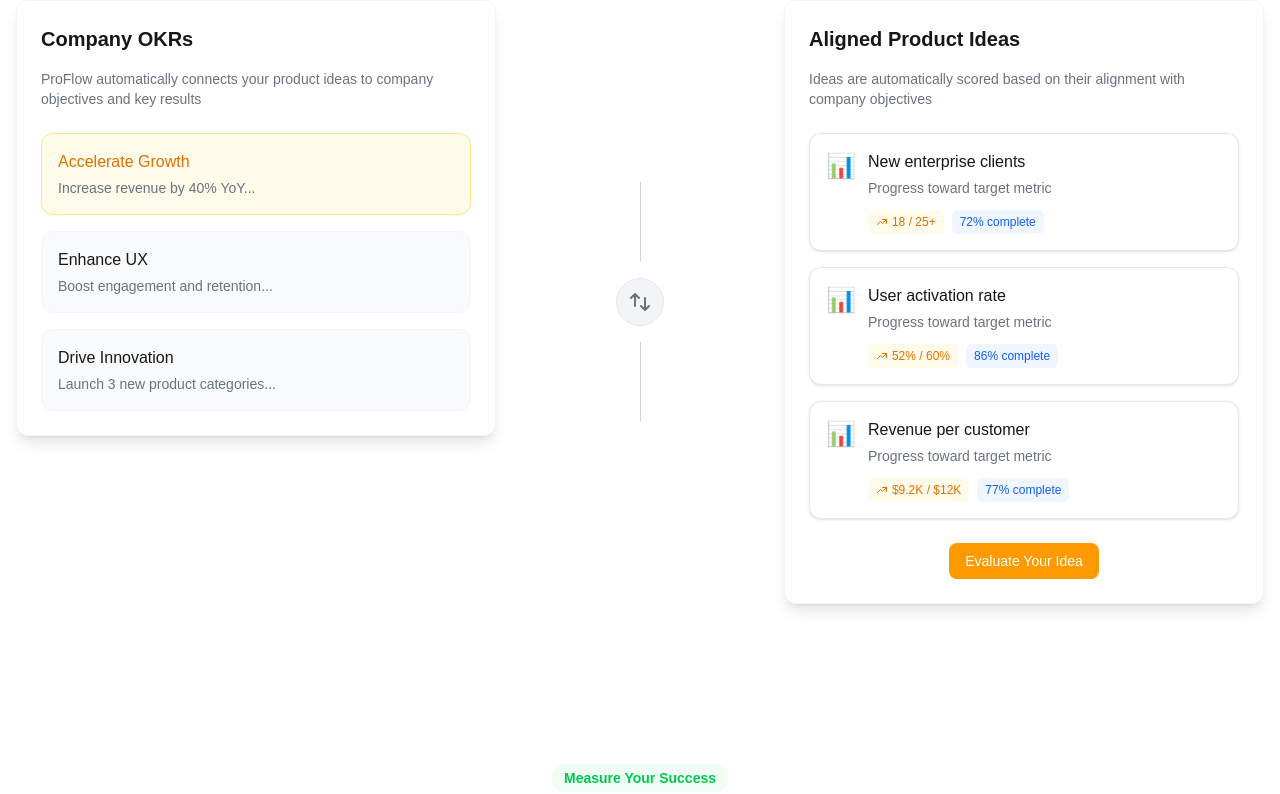
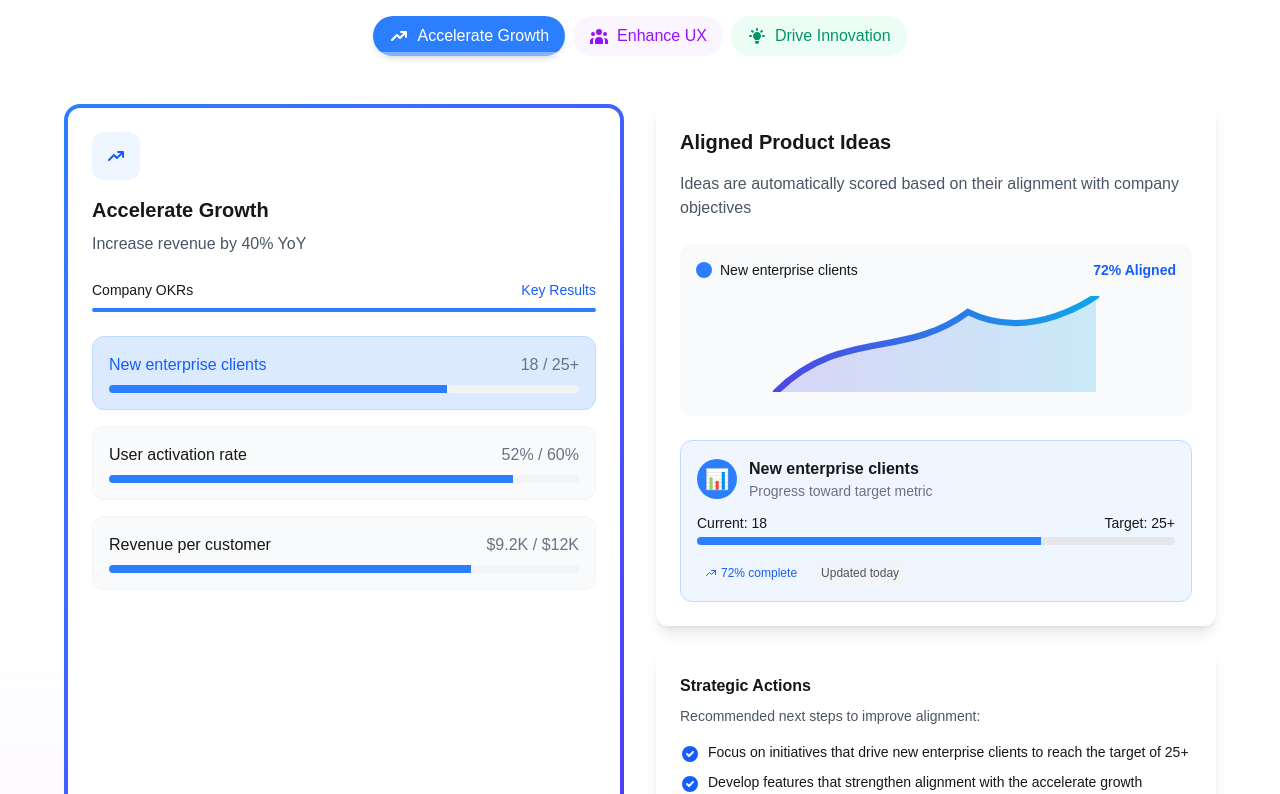
Before and after one commit to mohnishbahal/pro, a Next.js app: page / in a window 1280 px wide. Shown: the part 6300-7094 px from the top of the page. Built offline with nearby package versions, Linux system fonts and the light colour scheme.

Commit message:
Improve StrategicAlignment component with modern UI and better visualizations

```diff
--- a/src/app/components/home/StrategicAlignment.tsx
+++ b/src/app/components/home/StrategicAlignment.tsx
@@ -1,6 +1,7 @@
 'use client';
 
 import React, { useState } from 'react';
+import { motion } from 'framer-motion';
 
 const companyOKRs = [
   {
@@ -53,139 +54,159 @@ const companyOKRs = [
   }
 ];
 
-// Define the type for alignment scores
-interface AlignmentScores {
-  growth: number;
-  experience: number;
-  innovation: number;
-}
-
-interface ProductIdea {
-  id: string;
-  title: string;
-  description: string;
-  alignmentScores: AlignmentScores;
-  impact: string;
-  status: string;
-  icon: string;
-}
-
-const productIdeas: ProductIdea[] = [
-  {
-    id: 'ai-assistant',
-    title: 'AI Product Assistant',
-    description: 'ML-powered suggestion engine for product development',
-    alignmentScores: { growth: 82, experience: 68, innovation: 95 },
-    impact: 'High',
-    status: 'In development',
-    icon: '🤖'
-  },
-  {
-    id: 'analytics-dash',
-    title: 'Advanced Analytics Dashboard',
-    description: 'Real-time metrics visualization and trend analysis',
-    alignmentScores: { growth: 91, experience: 76, innovation: 64 },
-    impact: 'Medium',
-    status: 'Proposed',
-    icon: '📊'
-  },
-  {
-    id: 'mobile-app',
-    title: 'Mobile Companion App',
-    description: 'On-the-go access to key features and notifications',
-    alignmentScores: { growth: 75, experience: 94, innovation: 58 },
-    impact: 'High',
-    status: 'In research',
-    icon: '📱'
-  }
-];
-
 // Function to get color classes based on the color name
 const getColorClasses = (color: string) => {
   switch (color) {
     case 'blue':
       return {
         bg: 'bg-blue-500',
-        bgLight: 'bg-blue-100 dark:bg-blue-900/30',
+        bgLight: 'bg-blue-50 dark:bg-blue-900/20',
+        bgMedium: 'bg-blue-100 dark:bg-blue-800/30',
         text: 'text-blue-600 dark:text-blue-400',
-        border: 'border-blue-200 dark:border-blue-800',
-        ring: 'ring-blue-500'
+        border: 'border-blue-200 dark:border-blue-800/50',
+        ring: 'ring-blue-500/50',
+        gradient: 'from-blue-500 to-indigo-600'
       };
     case 'purple':
       return {
         bg: 'bg-purple-500',
-        bgLight: 'bg-purple-100 dark:bg-purple-900/30',
+        bgLight: 'bg-purple-50 dark:bg-purple-900/20',
+        bgMedium: 'bg-purple-100 dark:bg-purple-800/30',
         text: 'text-purple-600 dark:text-purple-400',
-        border: 'border-purple-200 dark:border-purple-800',
-        ring: 'ring-purple-500'
+        border: 'border-purple-200 dark:border-purple-800/50',
+        ring: 'ring-purple-500/50',
+        gradient: 'from-purple-500 to-fuchsia-600'
       };
     case 'emerald':
       return {
         bg: 'bg-emerald-500',
-        bgLight: 'bg-emerald-100 dark:bg-emerald-900/30',
+        bgLight: 'bg-emerald-50 dark:bg-emerald-900/20',
+        bgMedium: 'bg-emerald-100 dark:bg-emerald-800/30',
         text: 'text-emerald-600 dark:text-emerald-400',
-        border: 'border-emerald-200 dark:border-emerald-800',
-        ring: 'ring-emerald-500'
+        border: 'border-emerald-200 dark:border-emerald-800/50',
+        ring: 'ring-emerald-500/50',
+        gradient: 'from-emerald-500 to-teal-600'
       };
     default:
       return {
         bg: 'bg-gray-500',
-        bgLight: 'bg-gray-100 dark:bg-gray-900/30',
+        bgLight: 'bg-gray-50 dark:bg-gray-900/20',
+        bgMedium: 'bg-gray-100 dark:bg-gray-800/30',
         text: 'text-gray-600 dark:text-gray-400',
-        border: 'border-gray-200 dark:border-gray-800',
-        ring: 'ring-gray-500'
+        border: 'border-gray-200 dark:border-gray-800/50',
+        ring: 'ring-gray-500/50',
+        gradient: 'from-gray-500 to-slate-600'
       };
   }
 };
 
 export default function StrategicAlignment() {
   const [selectedOKR, setSelectedOKR] = useState(companyOKRs[0]);
-  const [selectedIdea, setSelectedIdea] = useState(productIdeas[0]);
-  const [activeTool, setActiveTool] = useState('explore');
+  const [activeMetricIndex, setActiveMetricIndex] = useState(0);
 
   const colorClasses = getColorClasses(selectedOKR.color);
 
   return (
     <section className="py-16 sm:py-20 relative overflow-hidden">
+      {/* Background elements */}
+      <div className="absolute inset-0 overflow-hidden">
+        <div className="absolute -top-40 -right-40 w-96 h-96 rounded-full bg-blue-50 dark:bg-blue-900/10 blur-3xl opacity-50"></div>
+        <div className="absolute -bottom-40 -left-40 w-96 h-96 rounded-full bg-purple-50 dark:bg-purple-900/10 blur-3xl opacity-50"></div>
+      </div>
+
       <div className="container mx-auto px-4 relative">
-        <div className="text-center mb-10 sm:mb-12">
+        <div className="text-center mb-10 sm:mb-16">
           <span className="inline-block px-3 py-1 text-sm font-semibold text-blue-500 bg-blue-50 dark:bg-blue-900/30 rounded-full mb-3">
             Business Impact
           </span>
           <h2 className="text-3xl font-bold mb-4">Ensuring Your Product Makes a Difference</h2>
-          <p className="text-lg text-gray-600 dark:text-gray-300 max-w-2xl mx-auto">
+          <p className="text-lg text-gray-600 dark:text-gray-300 max-w-3xl mx-auto">
             Connect your innovation directly to company goals. Align your product with strategic objectives to maximize impact and secure stakeholder support.
           </p>
         </div>
 
-        <div className="max-w-7xl mx-auto">
-          <div className="grid grid-cols-1 lg:grid-cols-5 gap-6 sm:gap-8">
-            {/* Left panel - Company OKRs */}
-            <div className="lg:col-span-2">
-              <div className="bg-white dark:bg-gray-800 rounded-xl shadow-lg border border-gray-100 dark:border-gray-700 p-4 sm:p-6">
-                <h3 className="text-lg sm:text-xl font-bold mb-4">Company OKRs</h3>
-                <p className="text-sm text-gray-500 dark:text-gray-400 mb-6">
-                  ProFlow automatically connects your product ideas to company objectives and key results
-                </p>
+        <div className="max-w-6xl mx-auto">
+          {/* OKR Selection Tabs */}
+          <div className="flex flex-wrap justify-center gap-2 mb-12">
+            {companyOKRs.map((okr) => {
+              const okrColors = getColorClasses(okr.color);
+              return (
+                <button
+                  key={okr.id}
+                  onClick={() => setSelectedOKR(okr)}
+                  className={`relative px-4 py-2 rounded-full transition-all ${
+                    selectedOKR.id === okr.id
+                      ? `${okrColors.bg} text-white shadow-md`
+                      : `${okrColors.bgLight} ${okrColors.text} hover:shadow-sm`
+                  }`}
+                >
+                  <div className="flex items-center gap-2">
+                    <span className="w-5 h-5">{okr.icon}</span>
+                    <span className="font-medium">{okr.title}</span>
+                  </div>
+
+                  {selectedOKR.id === okr.id && (
+                    <motion.div
+                      className="absolute bottom-0 left-0 right-0 h-1 bg-white/40 rounded-full"
+                      layoutId="activeOKRIndicator"
+                    />
+                  )}
+                </button>
+              );
+            })}
+          </div>
+
+          {/* Main Content */}
+          <motion.div
+            key={selectedOKR.id}
+            initial={{ opacity: 0 }}
+            animate={{ opacity: 1 }}
+            transition={{ duration: 0.5 }}
+            className="grid grid-cols-1 lg:grid-cols-2 gap-8"
+          >
+            {/* Company OKRs Panel */}
+            <div className={`relative p-1 rounded-2xl bg-gradient-to-br ${colorClasses.gradient}`}>
+              <div className="bg-white dark:bg-gray-800 rounded-xl p-6 h-full">
+                <div className={`inline-flex items-center justify-center w-12 h-12 rounded-xl ${colorClasses.bgLight} ${colorClasses.text} mb-4`}>
+                  {selectedOKR.icon}
+                </div>
+                <h3 className="text-xl font-bold mb-2">{selectedOKR.title}</h3>
+                <p className="text-gray-600 dark:text-gray-300 mb-6">{selectedOKR.description}</p>
+
+                <div className="mb-6">
+                  <div className="flex justify-between text-sm mb-2">
+                    <span className="font-medium">Company OKRs</span>
+                    <span className={`${colorClasses.text} font-medium`}>Key Results</span>
+                  </div>
+                  <div className={`h-1 w-full rounded-full bg-gray-100 dark:bg-gray-700 overflow-hidden mb-4`}>
+                    <div className={`h-full ${colorClasses.bg}`} style={{ width: '100%' }}></div>
+                  </div>
+                </div>
 
                 <div className="space-y-4">
-                  {companyOKRs.map((okr, index) => (
+                  {selectedOKR.metrics.map((metric, index) => (
                     <button
-                      key={index}
-                      onClick={() => setSelectedOKR(okr)}
-                      className={`w-full p-3 sm:p-4 rounded-xl text-left transition-all ${
-                        selectedOKR.id === okr.id
-                          ? 'bg-amber-50 dark:bg-amber-900/30 border border-amber-200 dark:border-amber-700'
-                          : 'bg-gray-50 dark:bg-gray-700 hover:bg-gray-100 dark:hover:bg-gray-600 border border-gray-100 dark:border-gray-700'
+                      key={metric.title}
+                      className={`w-full text-left p-4 rounded-xl transition-all ${
+                        activeMetricIndex === index
+                          ? `${colorClasses.bgMedium} border ${colorClasses.border}`
+                          : 'bg-gray-50 dark:bg-gray-700/50 hover:bg-gray-100 dark:hover:bg-gray-700 border border-gray-100 dark:border-gray-700'
                       }`}
+                      onClick={() => setActiveMetricIndex(index)}
                     >
-                      <div className={`text-sm sm:text-base font-medium mb-1 ${
-                        selectedOKR.id === okr.id ? 'text-amber-600 dark:text-amber-400' : ''
-                      }`}>
-                        {okr.title}
+                      <div className="flex justify-between mb-2">
+                        <span className={`font-medium ${activeMetricIndex === index ? colorClasses.text : ''}`}>
+                          {metric.title}
+                        </span>
+                        <span className="text-gray-500 dark:text-gray-400">
+                          {metric.value} / {metric.target}
+                        </span>
                       </div>
-                      <div className="text-xs sm:text-sm text-gray-500 dark:text-gray-400">
-                        {okr.description.substring(0, 60)}...
+                      <div className="h-2 w-full rounded-full bg-gray-100 dark:bg-gray-700 overflow-hidden">
+                        <div
+                          className={`h-full ${colorClasses.bg}`}
+                          style={{ width: `${metric.progress}%` }}
+                        ></div>
                       </div>
                     </button>
                   ))}
@@ -193,81 +214,122 @@ export default function StrategicAlignment() {
               </div>
             </div>
 
-            {/* Center connector */}
-            <div className="lg:col-span-1 hidden lg:flex items-center justify-center">
-              <div className="h-full flex flex-col items-center justify-center py-8">
-                <div className="h-20 w-px bg-dashed bg-gray-300 dark:bg-gray-600"></div>
+            {/* Product Ideas Panel */}
+            <div className="flex flex-col space-y-6">
+              <div className="bg-white dark:bg-gray-800 rounded-xl shadow-lg p-6 flex-1">
+                <h3 className="text-xl font-bold mb-4">Aligned Product Ideas</h3>
+                <p className="text-gray-600 dark:text-gray-300 mb-6">
+                  Ideas are automatically scored based on their alignment with company objectives
+                </p>
 
-                <div className="my-4 w-12 h-12 rounded-full bg-gray-100 dark:bg-gray-700 border border-gray-200 dark:border-gray-600 flex items-center justify-center">
-                  <svg xmlns="http://www.w3.org/2000/svg" className="h-6 w-6 text-gray-500 dark:text-gray-400" fill="none" viewBox="0 0 24 24" stroke="currentColor">
-                    <path strokeLinecap="round" strokeLinejoin="round" strokeWidth={2} d="M7 16V4m0 0L3 8m4-4l4 4m6 0v12m0 0l4-4m-4 4l-4-4" />
+                {/* Visualization */}
+                <div className="bg-gray-50 dark:bg-gray-700/30 rounded-xl p-4 mb-6">
+                  <div className="flex items-center justify-between mb-4">
+                    <div className="flex items-center gap-2">
+                      <div className={`w-4 h-4 rounded-full ${colorClasses.bg}`}></div>
+                      <span className="text-sm font-medium">{selectedOKR.metrics[activeMetricIndex].title}</span>
+                    </div>
+                    <span className={`text-sm ${colorClasses.text} font-semibold`}>
+                      {selectedOKR.metrics[activeMetricIndex].progress}% Aligned
+                    </span>
+                  </div>
+
+                  <div className="relative h-24 mb-2">
+                    <div className="absolute inset-0">
+                      <svg viewBox="0 0 100 30" className="w-full h-full">
+                        <defs>
+                          <linearGradient id={`gradient-${selectedOKR.id}`} x1="0%" y1="0%" x2="100%" y2="0%">
+                            <stop offset="0%" className={`stop-color-${colorClasses.bg}`} stopColor="#4F46E5" />
+                            <stop offset="100%" className={`stop-color-${colorClasses.bg}`} stopColor="#0EA5E9" />
+                          </linearGradient>
+                        </defs>
+
+                        {/* Chart line */}
+                        <path
+                          d="M0,30 C20,10 40,20 60,5 C80,15 100,0 100,0 L100,30 L0,30 Z"
+                          fill={`url(#gradient-${selectedOKR.id})`}
+                          fillOpacity="0.2"
+                        />
+                        <path
+                          d="M0,30 C20,10 40,20 60,5 C80,15 100,0 100,0"
+                          fill="none"
+                          stroke={`url(#gradient-${selectedOKR.id})`}
+                          strokeWidth="2"
+                          strokeLinecap="round"
+                        />
                       </svg>
                     </div>
-
-                <div className="h-20 w-px bg-dashed bg-gray-300 dark:bg-gray-600"></div>
                   </div>
                 </div>
 
-            {/* Horizontal connector for mobile */}
-            <div className="lg:hidden flex justify-center my-6">
-              <div className="flex items-center">
-                <div className="h-px w-16 bg-dashed bg-gray-300 dark:bg-gray-600"></div>
-                <div className="mx-4 w-10 h-10 rounded-full bg-gray-100 dark:bg-gray-700 border border-gray-200 dark:border-gray-600 flex items-center justify-center">
-                  <svg xmlns="http://www.w3.org/2000/svg" className="h-5 w-5 text-gray-500 dark:text-gray-400" fill="none" viewBox="0 0 24 24" stroke="currentColor">
-                    <path strokeLinecap="round" strokeLinejoin="round" strokeWidth={2} d="M19 9l-7 7-7-7" />
-                  </svg>
+                {/* Metric Card */}
+                <div className={`p-4 rounded-xl ${colorClasses.bgLight} border ${colorClasses.border}`}>
+                  <div className="flex items-center gap-3 mb-3">
+                    <div className={`w-10 h-10 rounded-full ${colorClasses.bg} text-white flex items-center justify-center text-xl`}>
+                      📊
                     </div>
-                <div className="h-px w-16 bg-dashed bg-gray-300 dark:bg-gray-600"></div>
+                    <div>
+                      <h4 className="font-bold">{selectedOKR.metrics[activeMetricIndex].title}</h4>
+                      <p className="text-sm text-gray-500 dark:text-gray-400">
+                        Progress toward target metric
+                      </p>
                     </div>
                   </div>
 
-            {/* Right panel - Product ideas */}
-            <div className="lg:col-span-2">
-              <div className="bg-white dark:bg-gray-800 rounded-xl shadow-lg border border-gray-100 dark:border-gray-700 p-4 sm:p-6">
-                <h3 className="text-lg sm:text-xl font-bold mb-4">Aligned Product Ideas</h3>
-                <p className="text-sm text-gray-500 dark:text-gray-400 mb-6">
-                  Ideas are automatically scored based on their alignment with company objectives
-                </p>
+                  <div className="mb-4">
+                    <div className="flex justify-between text-sm mb-1">
+                      <span>Current: {selectedOKR.metrics[activeMetricIndex].value}</span>
+                      <span>Target: {selectedOKR.metrics[activeMetricIndex].target}</span>
+                    </div>
+                    <div className="h-2 w-full rounded-full bg-gray-200 dark:bg-gray-700 overflow-hidden">
+                      <div
+                        className={`h-full ${colorClasses.bg}`}
+                        style={{ width: `${selectedOKR.metrics[activeMetricIndex].progress}%` }}
+                      ></div>
+                    </div>
+                  </div>
 
-                <div className="space-y-4">
-                  {selectedOKR.metrics.map((metric) => (
-                    <div
-                      key={metric.title}
-                      className="p-3 sm:p-4 rounded-xl bg-white dark:bg-gray-800 border border-gray-200 dark:border-gray-700 shadow-sm"
-                    >
-                      <div className="flex items-start">
-                        <div className="mr-3 text-xl sm:text-2xl">📊</div>
-                        <div>
-                          <div className="font-medium text-sm sm:text-base mb-1">{metric.title}</div>
-                          <p className="text-xs sm:text-sm text-gray-500 dark:text-gray-400 mb-3">
-                            Progress toward target metric
-                          </p>
-
-                          <div className="flex flex-wrap gap-2 mt-2">
-                            <span className="px-2 py-1 text-xs rounded-md bg-amber-50 dark:bg-amber-900/30 text-amber-600 dark:text-amber-400 flex items-center">
+                  <div className="flex flex-wrap gap-2">
+                    <span className={`px-2 py-1 text-xs rounded-md ${colorClasses.bgLight} ${colorClasses.text} flex items-center`}>
                       <svg xmlns="http://www.w3.org/2000/svg" className="h-3 w-3 mr-1" fill="none" viewBox="0 0 24 24" stroke="currentColor">
                         <path strokeLinecap="round" strokeLinejoin="round" strokeWidth={2} d="M13 7h8m0 0v8m0-8l-8 8-4-4-6 6" />
                       </svg>
-                              {metric.value} / {metric.target}
+                      {selectedOKR.metrics[activeMetricIndex].progress}% complete
                     </span>
-                            <span className="px-2 py-1 text-xs rounded-md bg-blue-50 dark:bg-blue-900/30 text-blue-600 dark:text-blue-400">
-                              {metric.progress}% complete
+                    <span className="px-2 py-1 text-xs rounded-md bg-gray-100 dark:bg-gray-700 text-gray-600 dark:text-gray-300">
+                      Updated today
                     </span>
                   </div>
                 </div>
               </div>
-                    </div>
-                  ))}
-                </div>
 
-                <div className="mt-6 flex justify-center">
-                  <button className="px-4 py-2 bg-amber-500 hover:bg-amber-600 text-white rounded-lg text-sm">
-                    Evaluate Your Idea
-                  </button>
+              {/* Strategic Action */}
+              <div className="bg-white dark:bg-gray-800 rounded-xl shadow-lg p-6">
+                <h4 className="font-bold mb-2">Strategic Actions</h4>
+                <p className="text-sm text-gray-600 dark:text-gray-300 mb-4">
+                  Recommended next steps to improve alignment:
+                </p>
+                <ul className="space-y-2">
+                  <li className="flex items-start gap-2">
+                    <svg xmlns="http://www.w3.org/2000/svg" className={`h-5 w-5 ${colorClasses.text} flex-shrink-0 mt-0.5`} viewBox="0 0 20 20" fill="currentColor">
+                      <path fillRule="evenodd" d="M10 18a8 8 0 100-16 8 8 0 000 16zm3.707-9.293a1 1 0 00-1.414-1.414L9 10.586 7.707 9.293a1 1 0 00-1.414 1.414l2 2a1 1 0 001.414 0l4-4z" clipRule="evenodd" />
+                    </svg>
+                    <span className="text-sm">
+                      Focus on initiatives that drive {selectedOKR.metrics[activeMetricIndex].title.toLowerCase()} to reach the target of {selectedOKR.metrics[activeMetricIndex].target}
+                    </span>
+                  </li>
+                  <li className="flex items-start gap-2">
+                    <svg xmlns="http://www.w3.org/2000/svg" className={`h-5 w-5 ${colorClasses.text} flex-shrink-0 mt-0.5`} viewBox="0 0 20 20" fill="currentColor">
+                      <path fillRule="evenodd" d="M10 18a8 8 0 100-16 8 8 0 000 16zm3.707-9.293a1 1 0 00-1.414-1.414L9 10.586 7.707 9.293a1 1 0 00-1.414 1.414l2 2a1 1 0 001.414 0l4-4z" clipRule="evenodd" />
+                    </svg>
+                    <span className="text-sm">
+                      Develop features that strengthen alignment with the {selectedOKR.title.toLowerCase()} objective
+                    </span>
+                  </li>
+                </ul>
               </div>
             </div>
-            </div>
-          </div>
+          </motion.div>
         </div>
       </div>
     </section>
```
Lines whose indentation alone changed are shown as unchanged.
